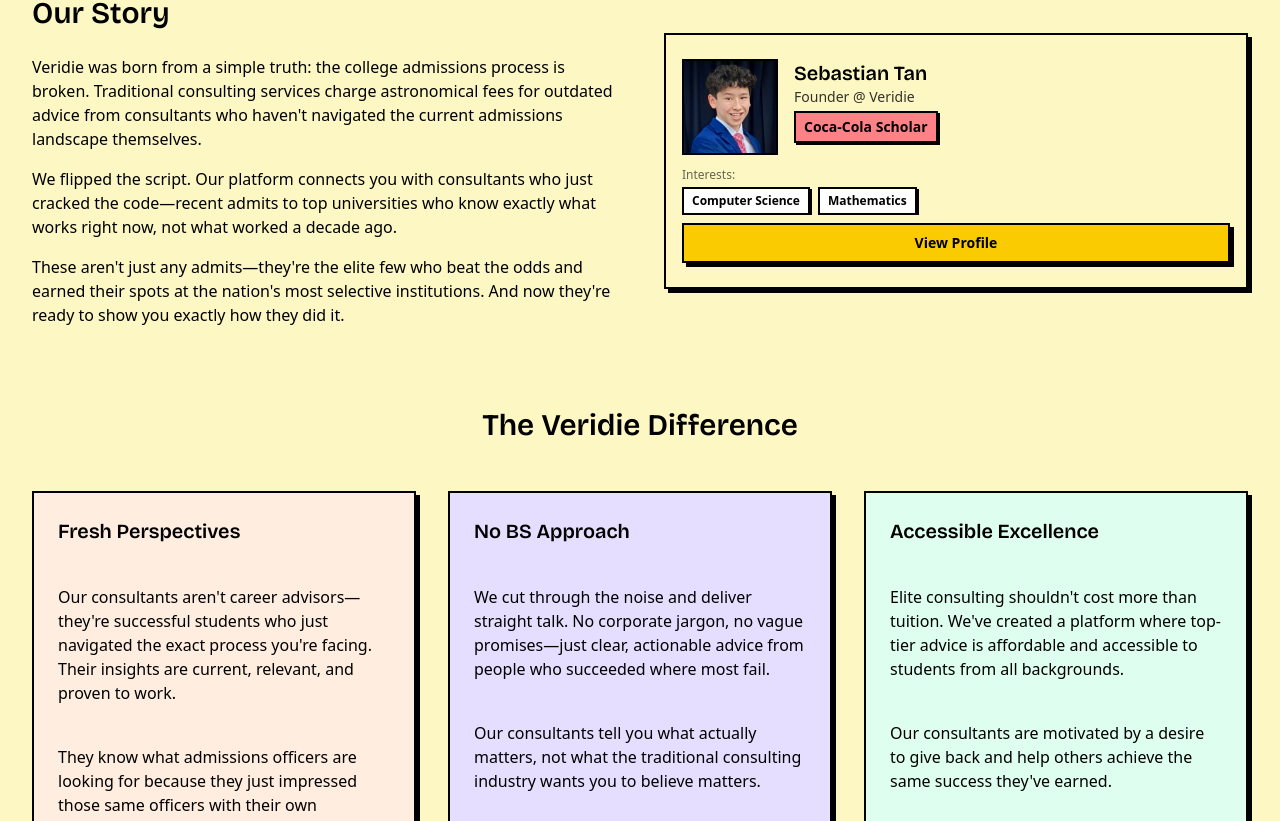
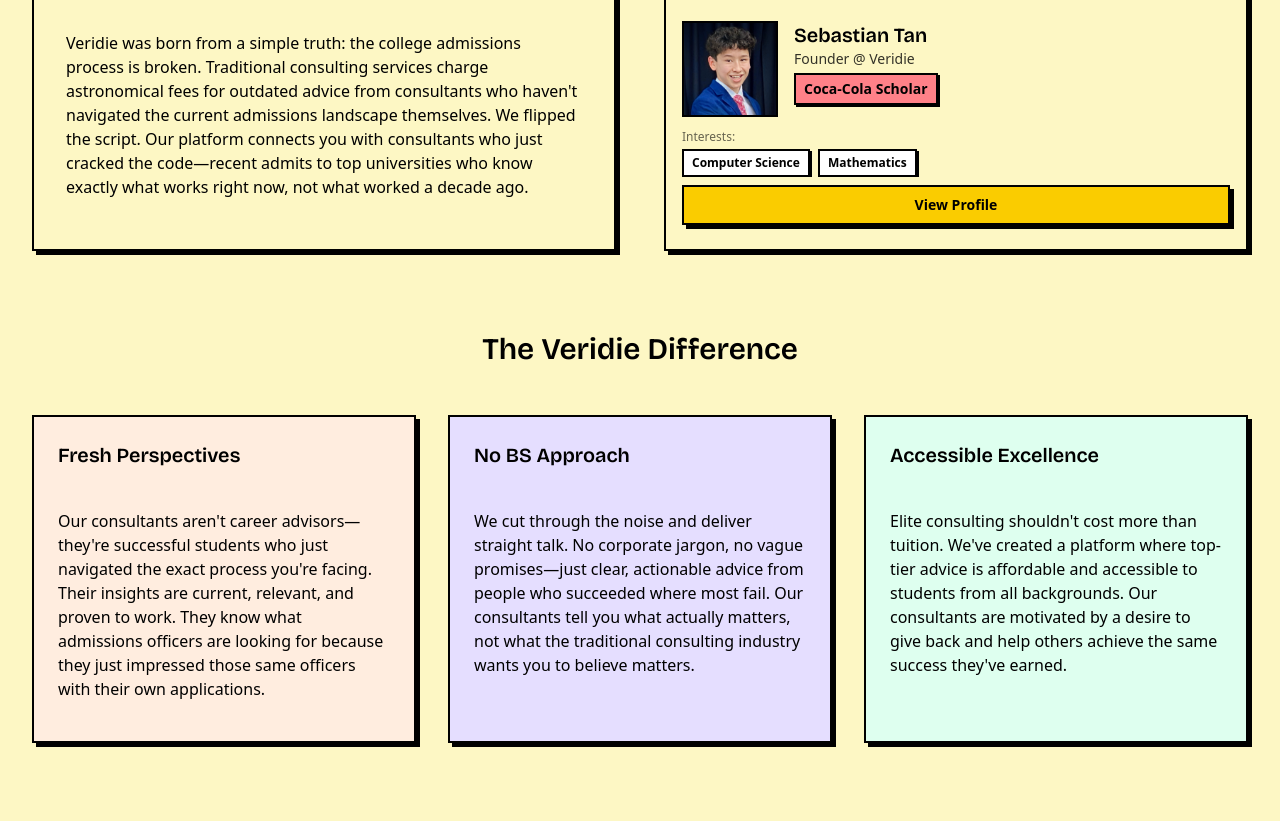
Before and after one commit to kofi-bhr/veridie-mono, a Next.js app: page /about in a window 1280 px wide. Shown: the part 265-1086 px from the top of the page. Built offline with nearby package versions, Linux system fonts and the light colour scheme; no server answers; the database is empty.

Commit message:
about page

```diff
--- a/src/app/about/page.tsx
+++ b/src/app/about/page.tsx
@@ -8,8 +8,19 @@
 import { useEffect, useState } from 'react';
 import { supabase } from '@/lib/supabase/client';
 
+// Define a type for the consultant data
+interface Consultant {
+  id: number;
+  slug: string;
+  profiles: { first_name: string; last_name: string; }[];
+  university: string;
+  headline: string;
+  image_url: string;
+  accepted_schools: string[];
+}
+
 export default function AboutPage() {
-  const [secondConsultant, setSecondConsultant] = useState(null);
+  const [secondConsultant, setSecondConsultant] = useState<Consultant | null>(null);
 
   useEffect(() => {
     const fetchSecondConsultant = async () => {
@@ -61,39 +72,17 @@
         {/* Our Story Section */}
         <section className="mb-20">
           <div className="grid grid-cols-1 md:grid-cols-2 gap-12 items-center">
-            <motion.div
-              initial={{ opacity: 0, x: -20 }}
-              whileInView={{ opacity: 1, x: 0 }}
-              transition={{ duration: 0.5 }}
-              viewport={{ once: true }}
+            <Card
+              className="h-full border-2 border-black shadow-[4px_4px_0px_0px_rgba(0,0,0,1)] overflow-hidden transition-all hover:shadow-[8px_8px_0px_0px_rgba(0,0,0,1)] rounded-none"
+              tabIndex={0}
+              aria-label="Our Story"
             >
-              <h2 className="text-3xl font-bold mb-6">Our Story</h2>
-              <div className="space-y-4">
-                <p>
-                  Veridie was born from a simple truth: the college admissions process is broken.
-                  Traditional consulting services charge astronomical fees for outdated advice from
-                  consultants who haven't navigated the current admissions landscape themselves.
-                </p>
-                <p>
-                  We flipped the script. Our platform connects you with consultants who just
-                  cracked the code—recent admits to top universities who know exactly what works
-                  right now, not what worked a decade ago.
-                </p>
-                <p>
-                  These aren't just any admits—they're the elite few who beat the odds and earned
-                  their spots at the nation's most selective institutions. And now they're ready to
-                  show you exactly how they did it.
+              <div className="pt-2 px-4 pb-0 flex flex-col h-full">
+                <p className="py-0.5 px-4">
+                  Veridie was born from a simple truth: the college admissions process is broken. Traditional consulting services charge astronomical fees for outdated advice from consultants who haven't navigated the current admissions landscape themselves. We flipped the script. Our platform connects you with consultants who just cracked the code—recent admits to top universities who know exactly what works right now, not what worked a decade ago.
                 </p>
               </div>
-            </motion.div>
-
-            <motion.div
-              initial={{ opacity: 0, x: 20 }}
-              whileInView={{ opacity: 1, x: 0 }}
-              transition={{ duration: 0.5 }}
-              viewport={{ once: true }}
-              className="relative"
-            >
+            </Card>
             <motion.div
               initial={{ opacity: 0, y: 20 }}
               animate={{ opacity: 1, y: 0 }}
@@ -107,7 +96,6 @@
               >
                 <div className="pt-0 px-4 pb-0 flex flex-col h-full">
                   <div className="flex flex-row gap-4">
-                      {/* Mentor Image with Verification Badge */}
                     <div className="relative w-24 h-24 shrink-0 overflow-hidden border-2 border-black">
                       <Image
                         src="/images/sebastian-tan-new-photo.jpg" // Replace with actual path
@@ -117,8 +105,6 @@
                         className="object-cover w-full h-full"
                       />
                     </div>
-
-                      {/* Mentor Info */}
                     <div className="flex-1">
                       <h3 className="text-xl font-bold">Sebastian Tan</h3>
                       <p className="text-foreground/80 text-sm">Founder @ Veridie</p>
@@ -127,8 +113,6 @@
                       </div>
                     </div>
                   </div>
-
-                    {/* Majors - Scrolling List */}
                   <div className="mt-3 mb-2">
                     <span className="text-xs text-foreground/60 block mb-1">Interests:</span>
                     <div className="flex gap-2 overflow-x-auto scrollbar-hide relative">
@@ -140,33 +124,6 @@
                       </div>
                     </div>
                   </div>
-
-                    {/* Accepted Schools */}
-                    {/* <div className="mt-2 mb-3">
-                      <span className="text-xs text-foreground/60 block mb-1">Accepted at:</span>
-                      <div className="flex gap-3 overflow-x-auto scrollbar-hide relative">
-                        <div className="h-8 flex-shrink-0" title="Harvard University">
-                          <Image
-                            src="/path/to/harvard-logo.jpg" // Replace with actual path
-                            alt="Harvard University"
-                            width={32}
-                            height={32}
-                            className="object-contain h-full"
-                          />
-                        </div>
-                        <div className="h-8 flex-shrink-0" title="Stanford University">
-                          <Image
-                            src="/path/to/stanford-logo.jpg" // Replace with actual path
-                            alt="Stanford University"
-                            width={32}
-                            height={32}
-                            className="object-contain h-full"
-                          />
-                        </div>
-                      </div>
-                    </div> */}
-
-                    {/* CTA */}
                   <div className="mt-auto">
                     <Button asChild className="w-full rounded-none">
                       <Link href="#" className="font-bold">View Profile</Link>
@@ -174,7 +131,6 @@
                   </div>
                 </div>
               </Card>
-              </motion.div>
             </motion.div>
           </div>
         </section>
@@ -204,8 +160,6 @@
                 <p className="mb-4">
                   Our consultants aren't career advisors—they're successful students who just navigated
                   the exact process you're facing. Their insights are current, relevant, and proven to work.
-                </p>
-                <p>
                   They know what admissions officers are looking for because they just impressed those
                   same officers with their own applications.
                 </p>
@@ -223,11 +177,8 @@
                 <h3 className="text-xl font-bold mb-4">No BS Approach</h3>
                 <p className="mb-4">
                   We cut through the noise and deliver straight talk. No corporate jargon, no vague promises—just
-                  clear, actionable advice from people who succeeded where most fail.
-                </p>
-                <p>
-                  Our consultants tell you what actually matters, not what the traditional consulting
-                  industry wants you to believe matters.
+                  clear, actionable advice from people who succeeded where most fail. Our consultants tell you what
+                  actually matters, not what the traditional consulting industry wants you to believe matters.
                 </p>
               </Card>
             </motion.div>
@@ -243,11 +194,8 @@
                 <h3 className="text-xl font-bold mb-4">Accessible Excellence</h3>
                 <p className="mb-4">
                   Elite consulting shouldn't cost more than tuition. We've created a platform where top-tier
-                  advice is affordable and accessible to students from all backgrounds.
-                </p>
-                <p>
-                  Our consultants are motivated by a desire to give back and help others achieve the same
-                  success they've earned.
+                  advice is affordable and accessible to students from all backgrounds. Our consultants are motivated
+                  by a desire to give back and help others achieve the same success they've earned.
                 </p>
               </Card>
             </motion.div>
```
Also changed, not shown: public/images/about-values.jpg (added). Lines whose indentation alone changed are shown as unchanged.
